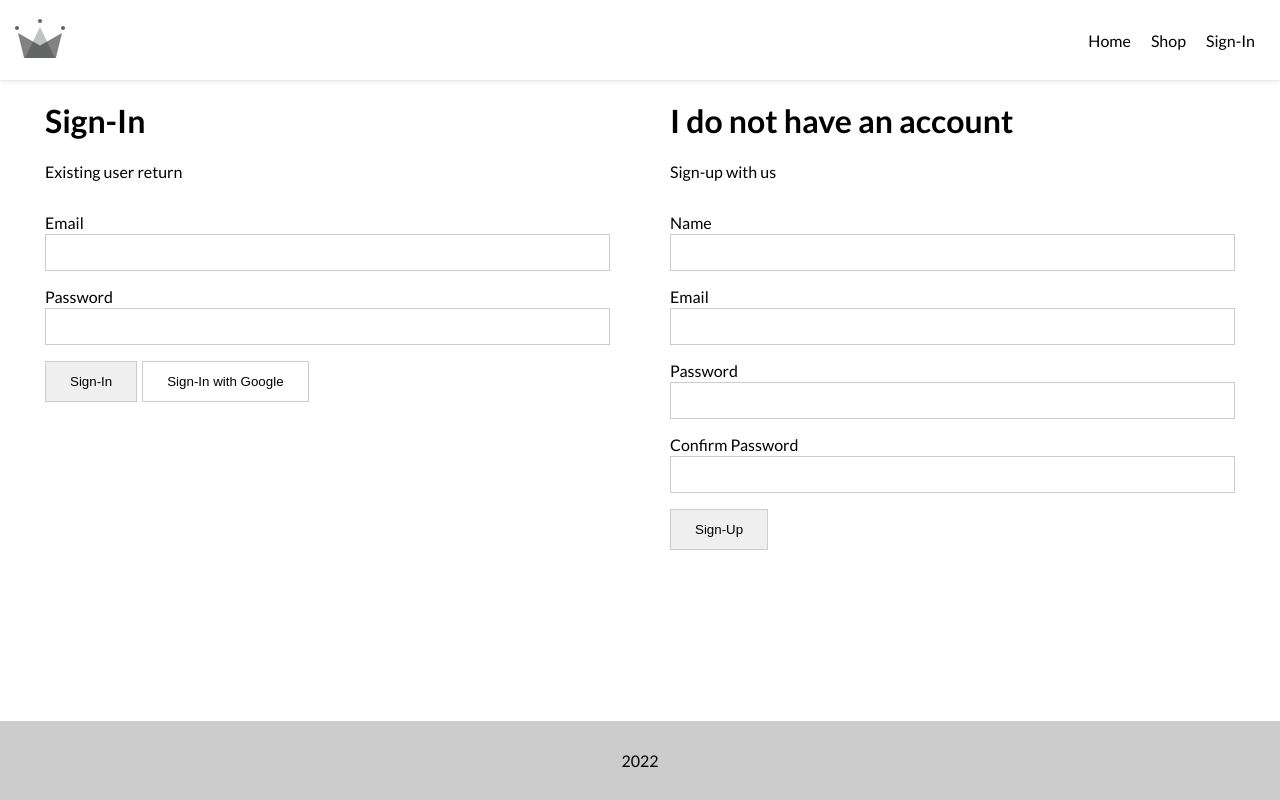
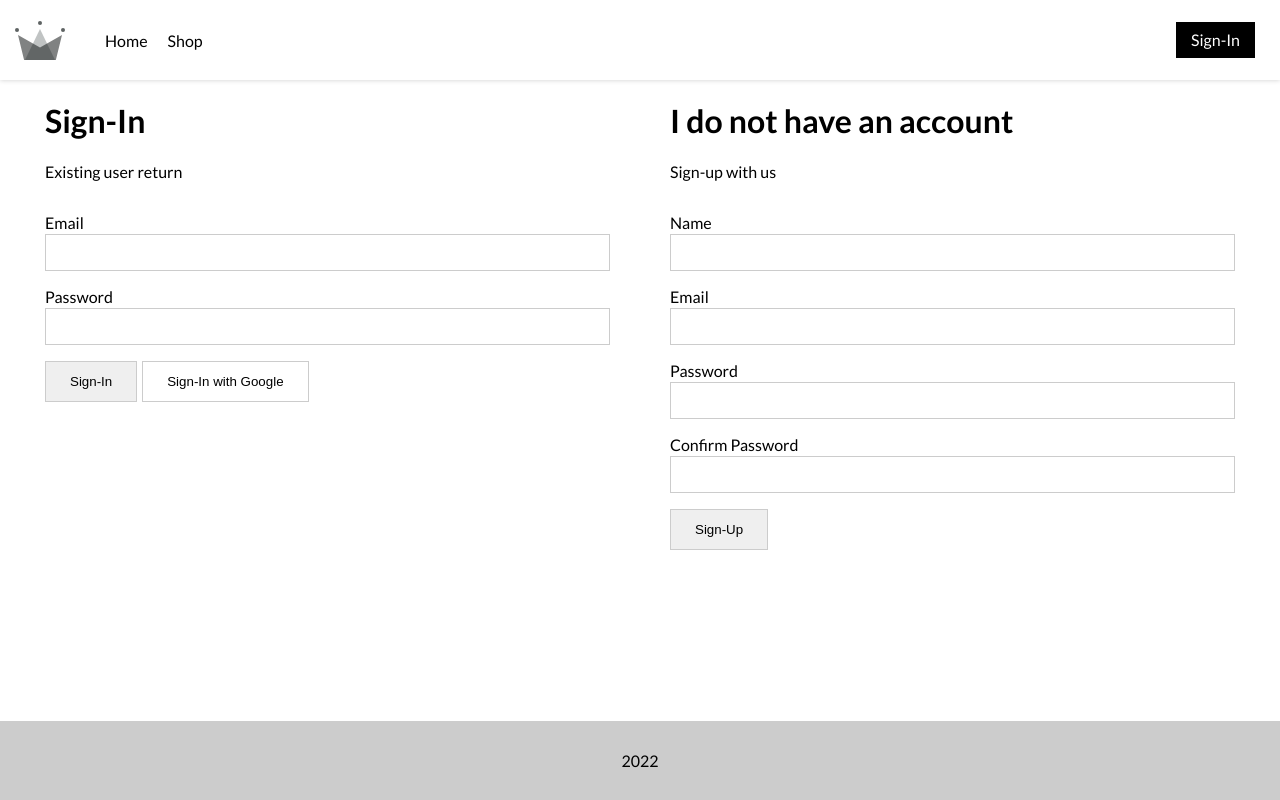
Before and after one commit to dennischow/e-shop, a React (Create React App) app: page /sign-in in a window 1280 px wide. Built offline with nearby package versions, Linux system fonts and the light colour scheme; no server answers.

Commit message:
Added user.types.js and updated link color in header

```diff
--- a/src/components/header/header.component.jsx
+++ b/src/components/header/header.component.jsx
@@ -1,4 +1,4 @@
-import React, { useContext } from "react";
+import React, { Fragment, useContext } from "react";
 import { Link } from "react-router-dom";
 import { connect } from "react-redux";
 
@@ -16,19 +16,24 @@ const Header = ({ currentUser }) => {
                 <Link className="branding" to="/">
                     <Logo className="branding-logo" />
                 </Link>
-                <nav className="options">
+                <nav className="options options--pages">
                     <Link className="options-link" to="/">
                         Home
                     </Link>
                     <Link className="options-link" to="/shop">
                         Shop
                     </Link>
+                </nav>
+                <nav className="options options--controls">
                     {currentUser ? (
-                        <a className="options-link" onClick={() => auth.signOut()}>
-                            Sign-Out
-                        </a>
+                        <Fragment>
+                            <a className="options-link">Hello {currentUser.displayName}</a>
+                            <a className="options-link options-link--admission" onClick={() => auth.signOut()}>
+                                Sign-Out
+                            </a>
+                        </Fragment>
                     ) : (
-                        <Link className="options-link" to="/sign-in">
+                        <Link className="options-link options-link--admission" to="/sign-in">
                             Sign-In
                         </Link>
                     )}
--- a/src/components/header/header.style.scss
+++ b/src/components/header/header.style.scss
@@ -3,7 +3,7 @@
     position: sticky;
     left: auto;
     top: 0;
-    background-color: #FFFFFF;
+    background-color: #ffffff;
     z-index: 10;
 
     .container {
@@ -13,15 +13,46 @@
         height: 80px;
     }
 
+    .branding,
     .options {
         display: flex;
+        align-items: center;
+        height: 100%;
+    }
+
+    .branding {
+    }
+
+    .options {
+        &--pages {
+            margin-left: 30px;
+            flex: 1;
+        }
+
+        &--controls {
+        }
     }
 
     .options-link {
-        display: block;
+        display: inline-block;
         margin: 0 10px;
-        color: inherit;
         cursor: pointer;
         text-decoration: none;
+
+        &--admission {
+            padding: 10px 15px;
+            background-color: #000000;
+            color: #ffffff;
+            line-height: 1em;
+
+            &:hover {
+                background-color: #666666;
+            }
+
+            &:active {
+                background-color: #333333;
+            }
+
+        }
     }
 }
--- a/src/index.scss
+++ b/src/index.scss
@@ -5,8 +5,6 @@
 *,
 *:before,
 *::after {
-    // margin: 0;
-    // padding: 0;
     box-sizing: border-box;
 }
 
@@ -23,6 +21,14 @@ body {
 }
 
 // Custom
+a {
+    color: #000000;
+
+    &:hover {
+        color: #666666;
+    }
+}
+
 form {
 
 }
--- a/src/redux/user/user.actions.js
+++ b/src/redux/user/user.actions.js
@@ -1,4 +1,6 @@
+import { UserActionTypes } from "./user.types";
+
 export const setCurrentUser = (user) => ({
-    type: "SET_CURRENT_USER",
+    type: UserActionTypes.SET_CURRENT_USER,
     playload: user,
 });
--- a/src/redux/user/user.reducer.js
+++ b/src/redux/user/user.reducer.js
@@ -1,9 +1,11 @@
+import { UserActionTypes } from "./user.types";
+
 const INITIAL_STATE = {
     currentUser: null,
 };
 const userReducer = (state = INITIAL_STATE, action) => {
     switch (action.type) {
-        case "SET_CURRENT_USER":
+        case UserActionTypes.SET_CURRENT_USER:
             return {
                 ...state,
                 currentUser: action.playload,
--- /dev/null
+++ b/src/redux/user/user.types.js
@@ -0,0 +1,3 @@
+export const UserActionTypes = {
+    SET_CURRENT_USER: "SET_CURRENT_USER",
+};
```
